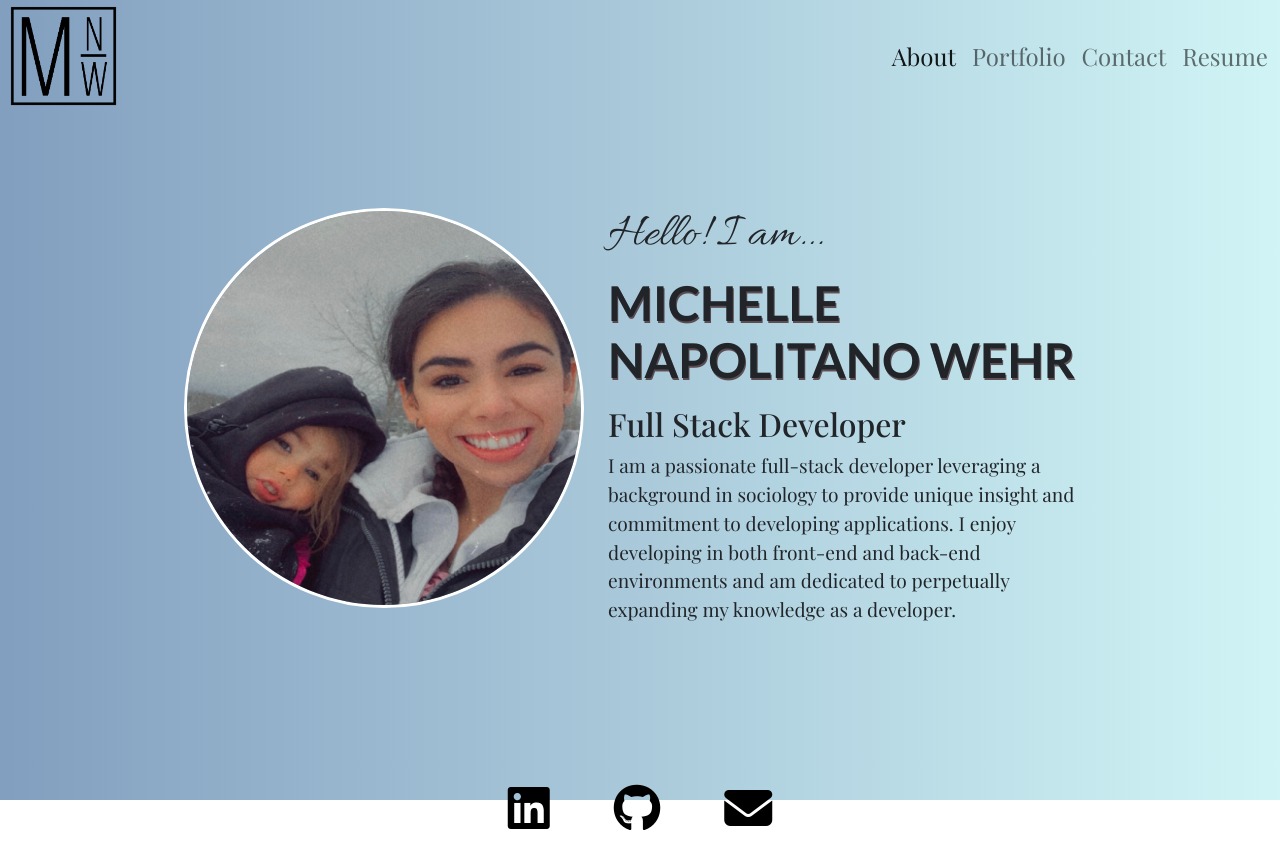
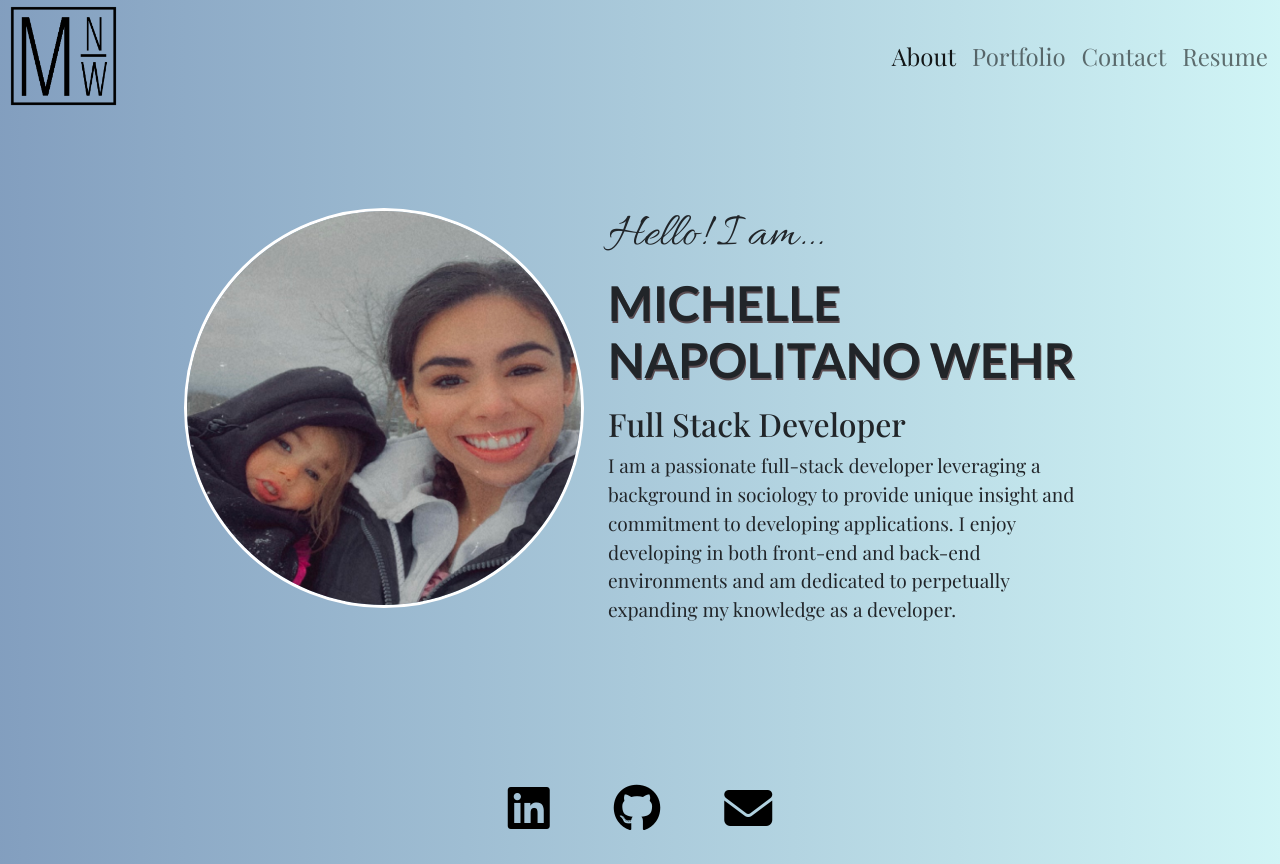
Before and after one commit to michellewehr/react-portfolio-2, a React (Create React App) app: page / in a window 1280 px wide. Built offline with nearby package versions, Linux system fonts and the light colour scheme; a web font is replaced by a local one.

Commit message:
fixed background mistake

```diff
--- a/src/App.css
+++ b/src/App.css
@@ -60,28 +60,13 @@
   color: rgba(114, 116, 117, 0.9);
 }
 
-/* .background {
-  background: -webkit-linear-gradient(
-      rgba(135, 60, 255, 1),
-      rgba(135, 60, 255, 0) 0%
-    ),
-    -webkit-linear-gradient(-45deg, rgba(117, 148, 184, 0.9) 45%, rgba(
-            178,
-            238,
-            240,
-            0.6
-          )
-          0%);
-  min-height: 100vh;
-} */
-
 .background {
   background: linear-gradient(
     90deg,
     rgba(117, 148, 184, 0.9) 0%,
     rgba(178, 238, 240, 0.6) 100%
   );
-  height: 100vh;
+  min-height: 100vh;
 }
 .logo {
   height: 7em;
```
